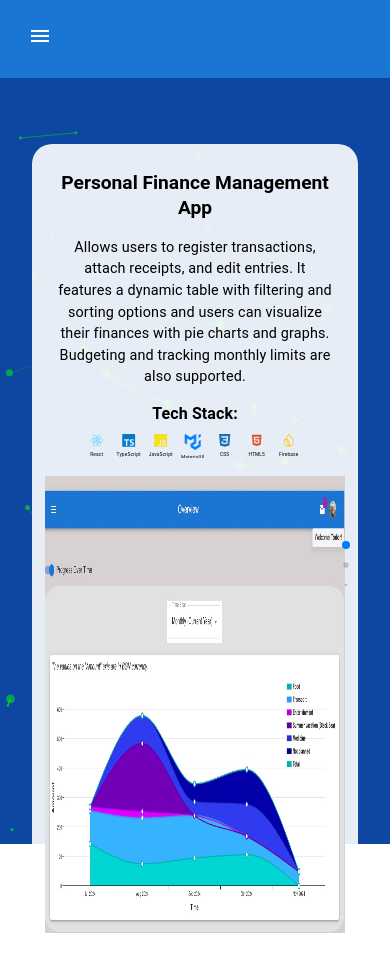
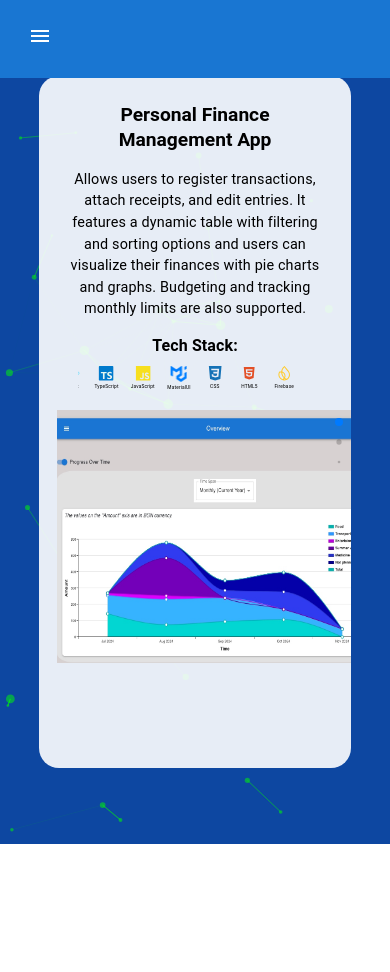
Before and after one commit to todor-savov/personal-portfolio, a React (Vite) app in the folder personal-portfolio/: page /projects in a window 390 px wide. Shown: the top 972 px of the page. After the commit the page ends 844 px from the top, so only its background shows below. Built offline with nearby package versions, Linux system fonts and the light colour scheme.

Commit message:
Unify layout across all device types - Projects.css

```diff
--- a/personal-portfolio/src/components/Projects/Projects.css
+++ b/personal-portfolio/src/components/Projects/Projects.css
@@ -1,13 +1,14 @@
 .swiper-container {
   display: flex;
+  max-width: 70vw;
+  width: 100%;
   height: 80vh;
-  max-width: 70rem;
-  margin-top: 7rem;
 }
 
 .swiper-slide {
   display: flex;
   flex-direction: column;
+  justify-content: center;
   box-sizing: border-box;
   border-radius: 20px;
   background-color: rgba(255, 255, 255, 0.9);
@@ -43,11 +44,13 @@
 .image-container {
   flex: 1;
   display: flex;
-  justify-content: center;
-  height: 50%;
+  margin: 0 auto;
+  padding: 0.5rem;
 }
 
 .image-container img {
+  width: 90vh;
+  height: 50vh;
   transition: filter 0.3s ease;
 }
 
@@ -81,7 +84,7 @@
   justify-content: center;
   margin: 0 auto;
   overflow: hidden;
-  max-width: 70%;
+  max-width: 90%;
   width: 100%;
   gap: 20px;
 }
@@ -89,12 +92,12 @@
 .tech-item {
   display: flex;
   flex-direction: column;
+  gap: 0.1rem;
   align-items: center;
-  animation: loop 5s linear infinite;
+  animation: loop 2s linear infinite;
   width: 8rem;
-  height: 4rem;
+  height: 3rem;
   color: black;
-  gap: 0.2rem;
 }
 
 @keyframes loop {
@@ -111,14 +114,24 @@
   height: 2rem;
 }
 
-@media (max-width: 768px) {
+@media (min-width: 481px) and (max-width: 768px) {
+  .swiper-container {
+    max-width: 80vw;
+    height: 85vh;
+  }
+
   .swiper-slide {
     gap: 1rem;
   }
 
+  .tech-stack {
+    max-width: 90%;
+    gap: 25px;
+  }
+
   .tech-item {
-    width: 2.5rem;
-    height: 2.5rem;
+    width: 5rem;
+    height: 2rem;
   }
 
   .tech-item span {
@@ -126,17 +139,12 @@
   }
 
   .tech-icons {
-    width: 1.5rem;
-    height: 1.5rem;
+    width: 1rem;
+    height: 1rem;
   }
 
   .image-container img {
     width: 100%;
-  }
-
-  .tech-stack {
-    max-width: 80%;
-    gap: 25px;
   }
 
   .buttons-container {
@@ -146,12 +154,13 @@
 
 @media (max-width: 480px) {
   .swiper-container {
-    height: 95vh;
+    max-width: 80vw;
+    height: 82vh;
   }
 
   .swiper-slide {
     padding: 0.8rem;
-    gap: 0.3rem;
+    gap: 0.1rem;
   }
 
   .text-container {
@@ -173,8 +182,13 @@
     margin-bottom: 0.5rem;
   }
 
+  .tech-stack {
+    max-width: 90%;
+    gap: 12px;
+  }
+
   .tech-item {
-    width: 1.5rem;
+    width: 3rem;
     height: 1.5rem;
   }
 
@@ -187,16 +201,20 @@
     height: 1rem;
   }
 
-  .buttons-container a {
-    padding: 8px;
+  .image-container {
+    padding: 0.3rem;
   }
 
-  .tech-stack {
-    max-width: 80%;
-    gap: 8px;
+  .image-container img {
+    width: 40vh;
+    height: 30vh;
   }
 
   .buttons-container {
     gap: 8px;
   }
+
+  .buttons-container a {
+    padding: 8px;
+  }
 }
```
